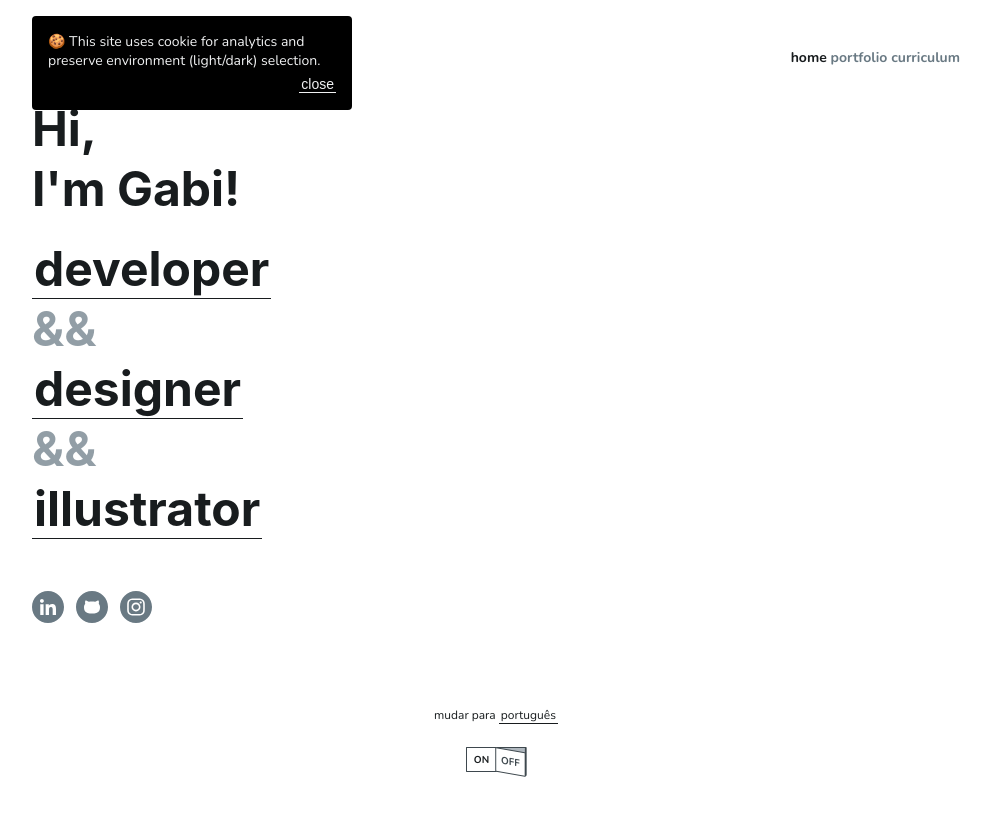
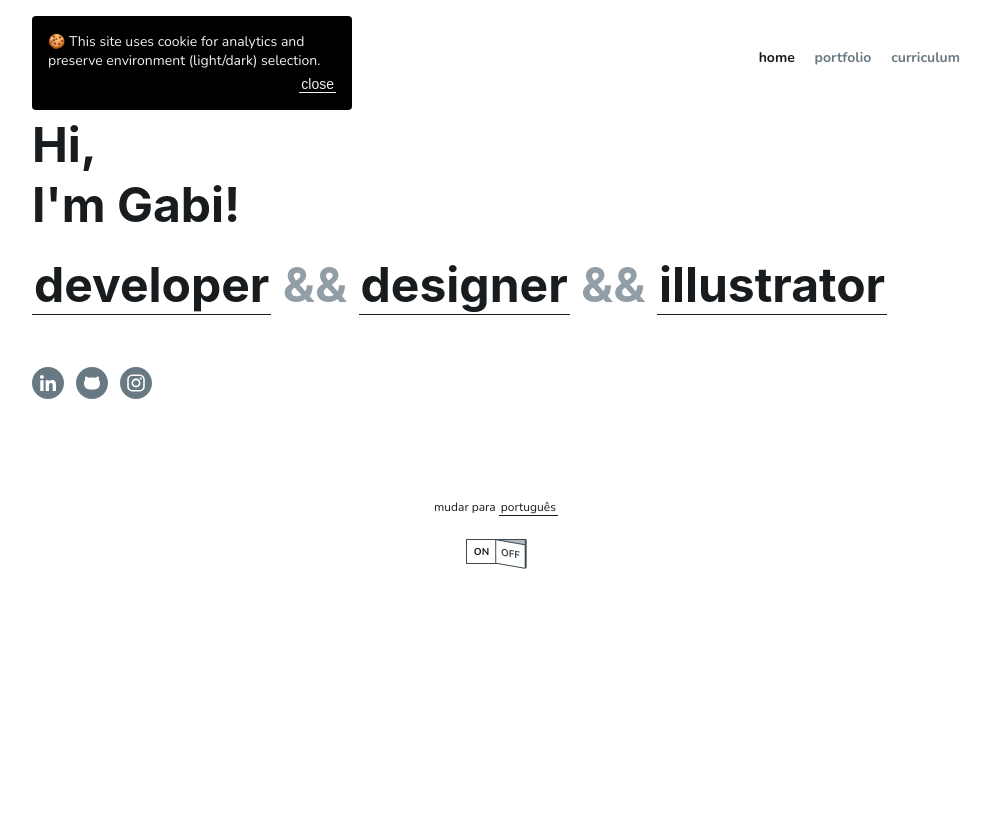
Before and after one commit to gabischima/gabischima.github.io, a Jekyll site: the page built from en/index.md, in a window 1280 px wide. Shown: the top 816 px of the page, without its empty margins (144-1135 px from the left). Built offline with Jekyll 4.4.1, drawn with Linux system fonts in a browser that asks for light colours.

Commit message:
💄 update home layout

```diff
--- a/assets/css/general.scss
+++ b/assets/css/general.scss
@@ -149,6 +149,7 @@ b {
   .gsm-nav-list__item {
     display: inline-block;
     padding: 0;
+    margin-left: 16px;
   }
   .gsm-nav-list__item > a {
     padding: 0;
--- a/assets/css/home.scss
+++ b/assets/css/home.scss
@@ -17,6 +17,7 @@
 
 .gsm-home__and {
   color: var(--h1--connect--color);
+  display: block;
 }
 
 .gsm-home > .gsm-social-medias {
@@ -30,8 +31,15 @@
   }
 }
 @media screen and (min-width: 960px) {
+  .gsm-home {
+    padding: 48px 16px;
+  }
   .gsm-home > h1 {
     font-size: 48px;
     line-height: 60px;
   }
+
+  .gsm-home__and {
+    display: inline;
+  }
 }
--- a/en/index.md
+++ b/en/index.md
@@ -11,9 +11,9 @@ layout: home
   I'm Gabi!<br>
 </h1>
 <h1>
-  <a class="gsm-link" href="">developer</a><br>
-  <span class="gsm-home__and">&&</span><br>
-  <a class="gsm-link" href="">designer</a><br>
-  <span class="gsm-home__and">&&</span><br>
+  <a class="gsm-link" href="">developer</a>
+  <span class="gsm-home__and">&&</span>
+  <a class="gsm-link" href="">designer</a>
+  <span class="gsm-home__and">&&</span>
   <a class="gsm-link" href="">illustrator</a>
 </h1>
```
Also changed, not shown: pt/index.md (+4 -4 lines).
